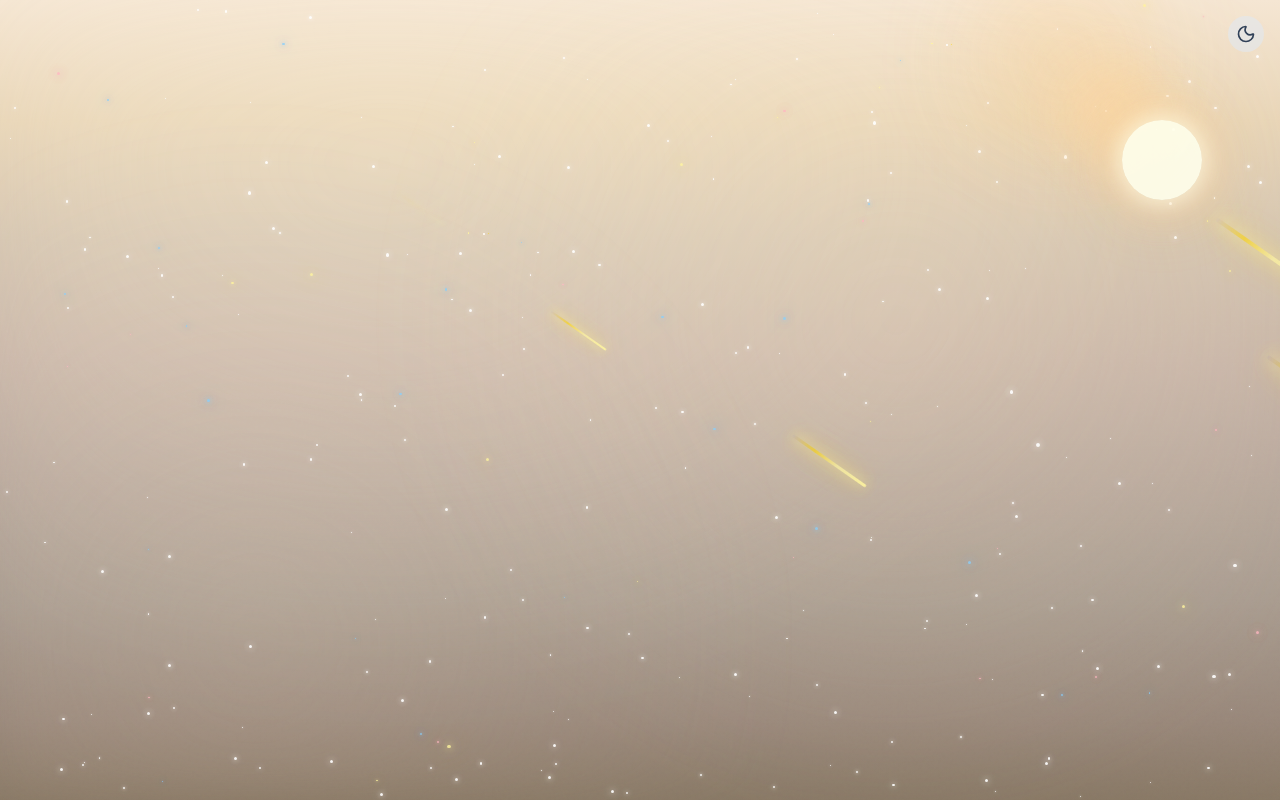
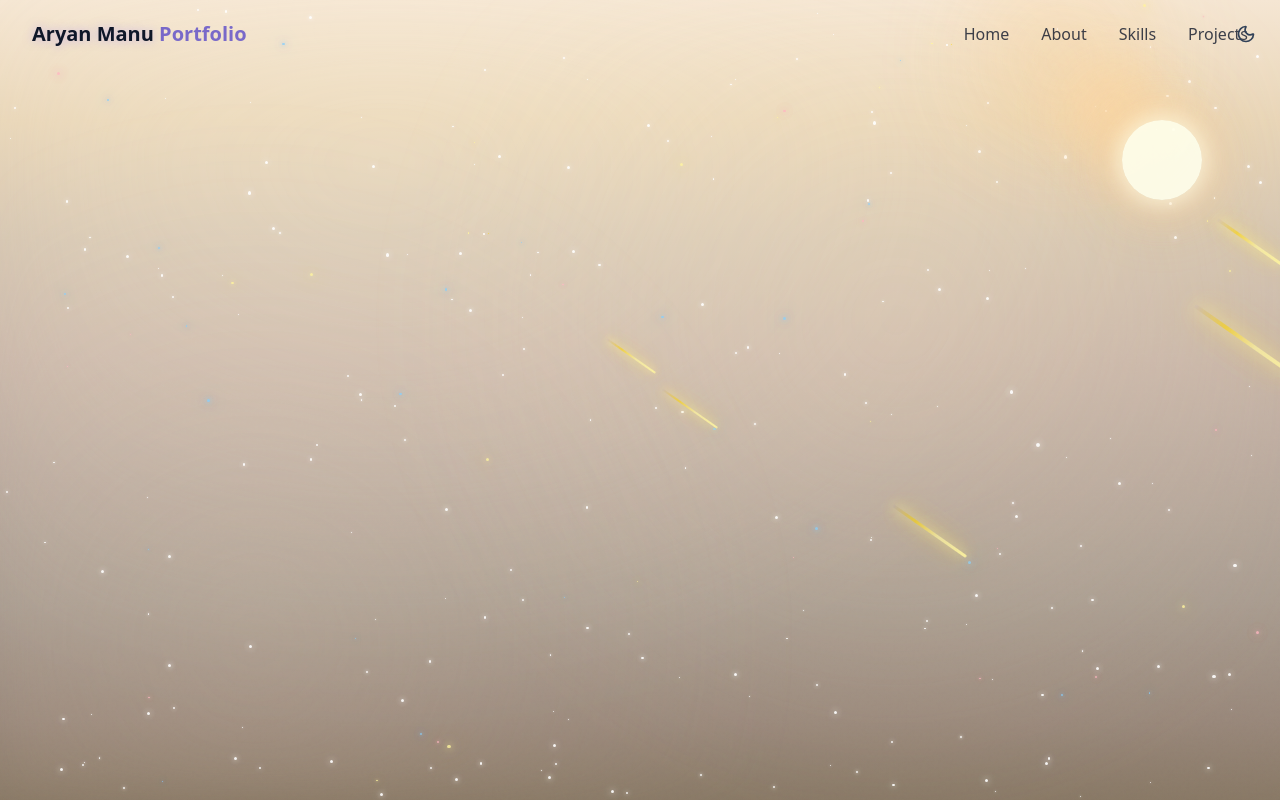
Before and after one commit to AryanManu544/Codeshowcase, a React (Vite) app in the folder Codeshowcase/: page / in a window 1280 px wide. Built offline with nearby package versions, Linux system fonts and the light colour scheme.

Commit message:
added the navbar

```diff
--- a/Codeshowcase/src/components/Navbar.jsx
+++ b/Codeshowcase/src/components/Navbar.jsx
@@ -1,5 +1,6 @@
 import {cn} from "@/lib/utils";
 import { useEffect, useState } from "react";
+import { Menu, X } from "lucide-react";
 
 const navItems = [
     {name: "Home", href: "#hero"},
@@ -10,6 +11,7 @@
 
 export const Navbar = () => {
     const [isscrolled,setisscrolled] = useState(false);
+    const [ismenuopen,setismenuopen] = useState(false);
 
     useEffect(() => {
         const handlescroll = () => {
@@ -20,6 +22,61 @@
         return () => window.removeEventListener("scroll", handlescroll);
     }, []);
     return (
-        <nav className={cn("fixed w-full z-40 transition-all duration-300", )}></nav>
+        <nav className={cn(
+            "fixed w-full z-40 transition-all duration-300",
+            isscrolled? "py-3 bg-background/80 backdrop-blur-md shadow-xs" : "py-5"
+        )}>
+            <div className="container flex items-center justify-between">
+                <a
+                    className="text-xl font-bold text-primary flex items-center"
+                    href="#hero"
+                >
+                    <span className="relative z-10">
+                        <span className="text-glow text-foreground"> Aryan Manu</span> {" "}
+                        Portfolio
+                    </span>
+                </a>
+
+                {/* desktop nav */}
+                <div className="hidden md:flex space-x-8">
+                    {navItems.map((item,key) => (
+                        <a
+                            key = {key}
+                            href = {item.href}
+                            className="text-foreground/80 hover:text-primary transition-colors duration-300"
+                        >
+                            {item.name}
+                        </a>
+                    ))}
+                </div>
+
+                {/* mobile nav */}
+                <button onClick={() => setismenuopen((prev) => !prev)}
+                    className="md:hidden p-2 text-foreground z-50"
+                    aria-label={ismenuopen ? "Close Menu" : "Open Menu"}
+                    >
+                    {" "}
+                    {ismenuopen ? <X size={24} /> : <Menu size={24} />} {" "}
+                    </button>
+                <div className={cn("fixed inset-0 bg-background/95 backdrop-blur-md z-40 flex flex-col items-center justify-center",
+                    "transition-all duration-300 md:hidden",
+                    ismenuopen ? "opacity-100 pointer-events-auto"
+                    : "opacity-0 pointer-events-none"
+                )}>
+                    <div className="flex flex-col space-y-8 text-xl">
+                        {navItems.map((item,key) => (
+                            <a
+                                key = {key}
+                                href = {item.href}
+                                className="text-foreground/80 hover:text-primary transition-colors duration-300"
+                                onClick={() => setismenuopen(false)}
+                            >
+                                {item.name}
+                            </a>
+                        ))}
+                    </div>
+                </div>
+            </div>
+        </nav>
     );
 };
--- a/Codeshowcase/src/components/ThemeToggle.jsx
+++ b/Codeshowcase/src/components/ThemeToggle.jsx
@@ -49,16 +49,16 @@
        <button
      onClick={toggleTheme}
      className={cn(
-                "fixed top-4 right-4 z-[100] p-2 rounded-full transition-all duration-300", // Corrected semicolon, increased z-index just in case
-                "bg-slate-200/60 hover:bg-slate-300/80 dark:bg-slate-700/60 dark:hover:bg-slate-600/80", // Added subtle background for better visibility
-                "focus:outline-none focus:ring-2 focus:ring-offset-1 focus:ring-primary focus:ring-offset-background" // Improved focus state
+         "fixed top-4 right-4 z-[100] p-2 rounded-full transition-all duration-300",
+         "bg-transparent hover:bg-transparent",
+         "focus:outline-none focus:ring-0"
      )}
      aria-label={isDarkMode ? "Switch to light theme" : "Switch to dark theme"}
  >
             {isDarkMode ? (
                 <Sun className="h-5 w-5 text-yellow-400" />
             ) : (
-                <Moon className="h-5 w-5 text-slate-700" /> // Using slate-700 for better contrast on light backgrounds
+                <Moon className="h-5 w-5 text-slate-700" />
             )}
         </button>
     );
--- a/Codeshowcase/src/pages/Home.jsx
+++ b/Codeshowcase/src/pages/Home.jsx
@@ -2,6 +2,7 @@
 import { StarBackground } from "@/components/StarBackground";
 import { CosmicLightBackground } from "../components/CosmixLightBackground";
 import { useState, useEffect } from "react";
+import { Navbar } from "../components/Navbar";
 
 export const Home = () => {
   const [isDarkMode, setIsDarkMode] = useState(false);
@@ -32,7 +33,7 @@
             {isDarkMode ? <StarBackground/> : <CosmicLightBackground/>}
 
             {/* Navbar */}
-
+            <Navbar/>
             {/* Main Content */}
 
             {/* Footer */}
```
Lines whose indentation alone changed are shown as unchanged.
